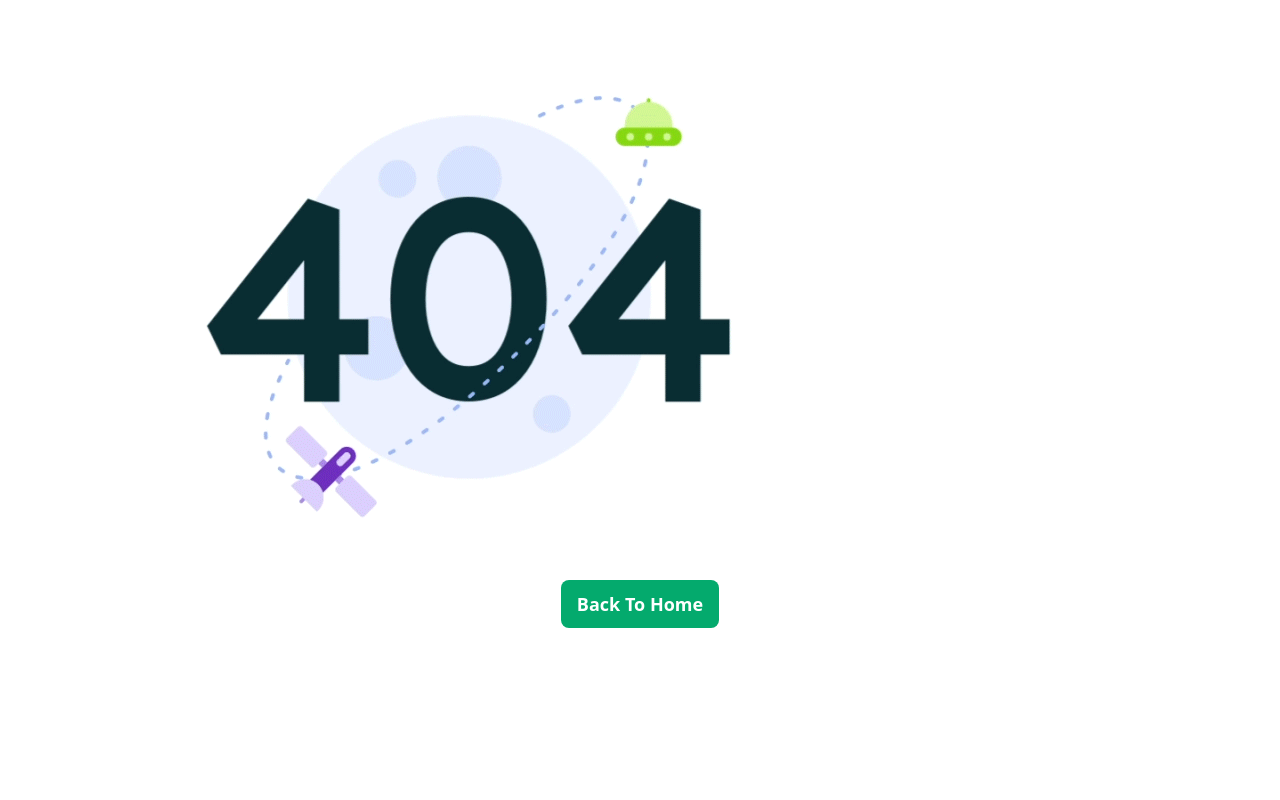
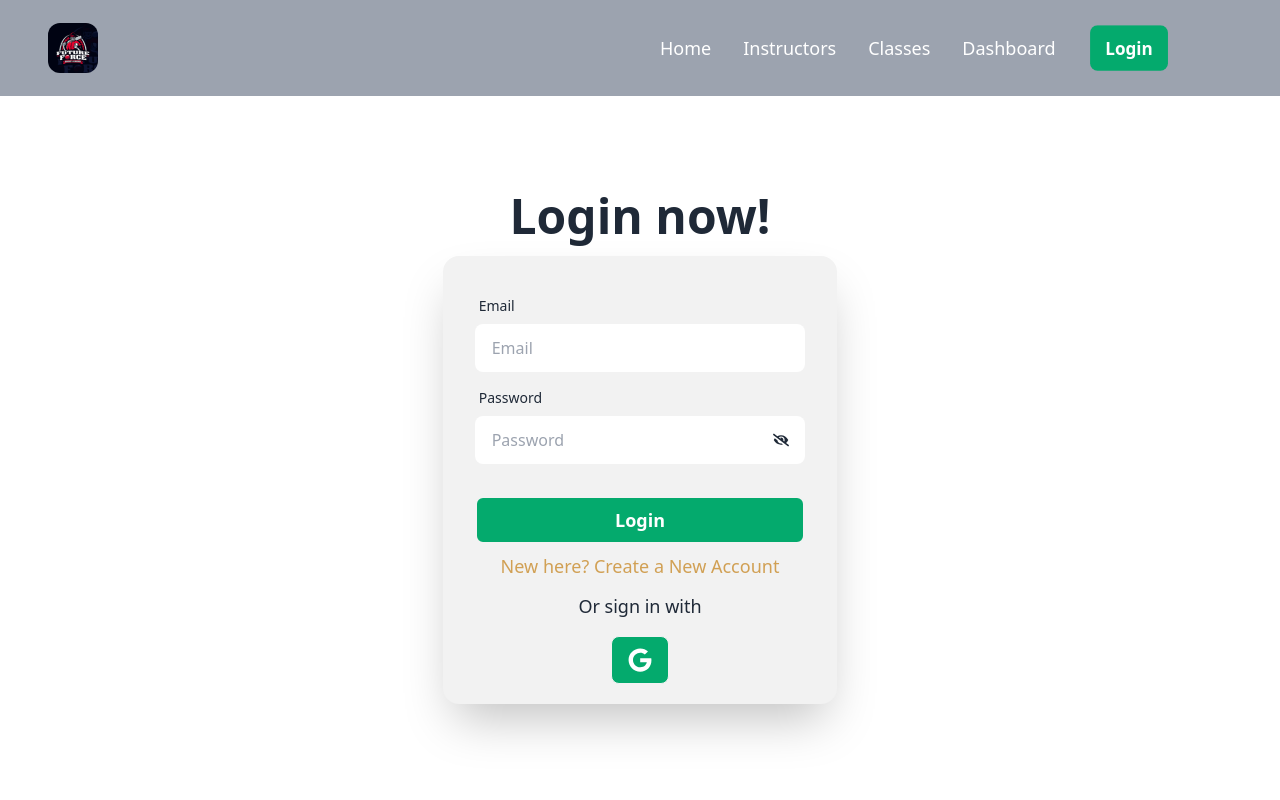
Before and after one commit to Bajlar/summer-camp-school-client, a React (Vite) app: page /login in a window 1280 px wide. Shown: the top 800 px of the page. Built offline with nearby package versions, Linux system fonts and the light colour scheme.

Commit message:
login form ok

```diff
--- a/documentaction.js
+++ b/documentaction.js
@@ -255,6 +255,6 @@ Show all approved classes on this page. Each Class will have the following:
 // The greatest joys of life aren't gifted; they're earned.
 
 // button
-<button className="btn text-lg text-white bg-[#04AA6D] hover:bg-[#04AA6D] capitalize">
+<button className="btn text-lg text-white bg-[#04AA6D] hover:bg-[#04AA6D] capitalize border-2">
   back to home
 </button>;
--- a/package.json
+++ b/package.json
@@ -14,6 +14,8 @@
     "match-sorter": "^6.3.1",
     "react": "^18.2.0",
     "react-dom": "^18.2.0",
+    "react-hook-form": "^7.44.3",
+    "react-icons": "^4.9.0",
     "react-router-dom": "^6.12.0",
     "sort-by": "^1.2.0"
   },
--- /dev/null
+++ b/src/pages/Login/Login.jsx
@@ -0,0 +1,98 @@
+import React, { useState } from 'react';
+import { Link } from 'react-router-dom';
+import { FaGoogle, FaEye, FaEyeSlash } from "react-icons/fa";
+import { useForm } from "react-hook-form";
+
+const Login = () => {
+  const [showPassword, setShowPassword] = useState(false);
+  const [password, setPassword] = useState("");
+
+  const {
+    register,
+    handleSubmit,
+    reset
+  } = useForm();
+  const onSubmit = (data) => {
+    console.log(data);
+    reset();
+  };
+
+  const togglePasswordVisibility = () => {
+    setShowPassword(!showPassword);
+  };
+
+  const handlePasswordChange = (e) => {
+    setPassword(e.target.value);
+  };
+
+  return (
+    <div className="mt-12">
+      <div className="hero min-h-screen bg-base-100">
+        <div className="hero-content flex-col md:w-4/12 mx-auto">
+          <div className="text-center">
+            <h1 className="text-5xl font-bold">Login now!</h1>
+          </div>
+          <div className="card w-full shadow-2xl bg-base-200">
+            <form onSubmit={handleSubmit(onSubmit)} className="card-body">
+              <div className="form-control">
+                <label className="label">
+                  <span className="label-text">Email</span>
+                </label>
+                <input
+                  type="text"
+                  {...register("email")}
+                  placeholder="Email"
+                  className="input"
+                />
+              </div>
+              <div className="form-control w-full">
+                <label className="label">
+                  <span className="label-text">Password</span>
+                </label>
+                <div className="relative">
+                  <input
+                    type={showPassword ? "text" : "password"}
+                    {...register("password")}
+                    placeholder="Password"
+                    onChange={handlePasswordChange}
+                    className="input w-full"
+                  />
+                  <div
+                    className="absolute top-4 right-4 cursor-pointer"
+                    onClick={togglePasswordVisibility}
+                  >
+                    {showPassword ? <FaEye /> : <FaEyeSlash />}
+                  </div>
+                </div>
+              </div>
+              <div className="form-control mt-6">
+                <input
+                  className="btn text-lg text-white bg-[#04AA6D]
+                  hover:bg-[#04AA6D] capitalize border-2"
+                  type="submit"
+                  value="Login"
+                />
+              </div>
+              <p className="text-lg text-center font-medium text-[#D1A054]">
+                New here? <Link to="/signUp">Create a New Account</Link>
+              </p>
+            </form>
+            <div className="text-center -mt-5">
+              <p className="text-lg font-medium">Or sign in with</p>
+              <div className="pb-5 mt-4">
+                <button
+                  className="btn bg-[#04AA6D]
+                  hover:bg-[#04AA6D] text-white"
+                >
+                  <FaGoogle className="text-2xl"></FaGoogle>
+                </button>
+              </div>
+            </div>
+          </div>
+        </div>
+      </div>
+    </div>
+  );
+};
+
+export default Login;
--- a/src/pages/Shared/Footer/Footer.jsx
+++ b/src/pages/Shared/Footer/Footer.jsx
@@ -8,7 +8,7 @@ const Footer = () => {
         <div className="flex flex-wrap">
           <div className="w-full sm:w-1/2 md:w-1/4 lg:w-1/4 xl:w-1/4 mb-4 sm:mb-0">
             <h4 className="text-lg font-bold">Future Force Cricket Academy</h4>
-            <img src={brandLogo} alt="" />
+            <img src={brandLogo} className='rounded-2xl' alt="" />
             <p className="mt-2 text-sm">
               Train with the best, become the best!
             </p>
--- a/src/pages/Shared/Navbar/Navbar.jsx
+++ b/src/pages/Shared/Navbar/Navbar.jsx
@@ -6,7 +6,7 @@ const Navbar = () => {
 
   const navItems = (
     <>
-      <div className='md:flex justify-center items-center'>
+      <div className="md:flex justify-center items-center">
         <li>
           <Link to="/">Home</Link>
         </li>
@@ -20,7 +20,7 @@ const Navbar = () => {
           <Link to="/dashboard">Dashboard</Link>
         </li>
         <li>
-          <Link to="">
+          <Link to="/login">
             <button className="btn text-lg text-white bg-[#04AA6D] hover:bg-[#04AA6D] capitalize border-0">
               Login
             </button>
--- a/src/routes/Routes.jsx
+++ b/src/routes/Routes.jsx
@@ -2,6 +2,7 @@ import { createBrowserRouter } from "react-router-dom";
 import Main from "../layout/Main";
 import Home from "../pages/Home/Home/Home";
 import Error from "../pages/Error/Error";
+import Login from "../pages/Login/Login";
 
 const router = createBrowserRouter([
   {
@@ -16,6 +17,10 @@ const router = createBrowserRouter([
         path: "/",
         element: <Home></Home>,
       },
+      {
+        path: '/login',
+        element: <Login></Login>
+      }
     ],
   },
 ]);
```
Also changed, not shown: 1 other file (tests, documents, lock files or other folders).
